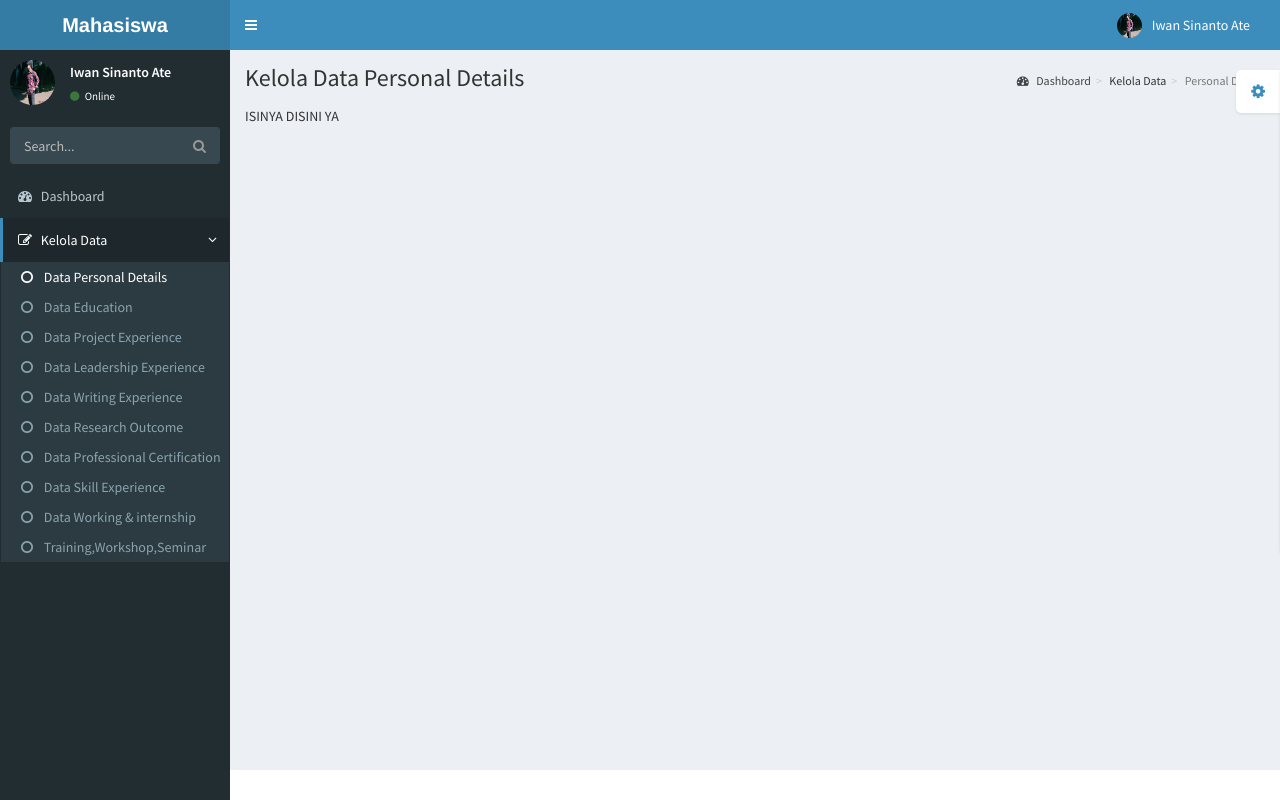
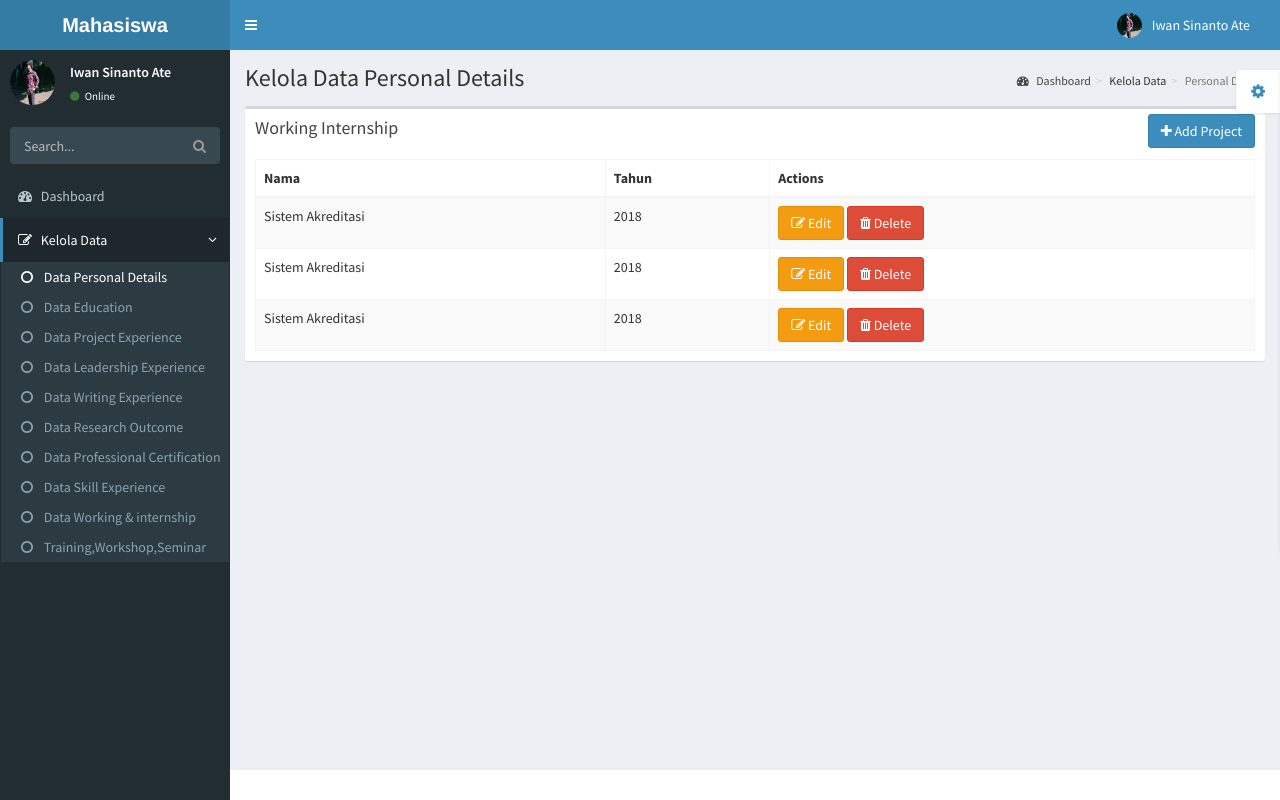
Before and after one commit to Risnawati31/Sistem-Akreditasi-Modul-Mahasiswa, a PHP site: page /pages/kelola-data/working-internship.php in a window 1280 px wide. Run offline with PHP 8.4, Linux system fonts and the light colour scheme; the visitor is signed in with stand-in values (Sample User, id 1); some libraries are stand-ins or nearby versions.

Commit message:
Menambahkan Working Internship

```diff
--- a/pages/kelola-data/working-internship.php
+++ b/pages/kelola-data/working-internship.php
@@ -1,5 +1,128 @@
 <?php include '../static/top.php'; ?>
-  <section class="content">
-    ISINYA DISINI YA
-  </section>
+    <section class="content">
+      <div class="row">
+        <div class="col-xs-12">
+          <div class="box">
+            <div class="box-header">
+              <h3 class="box-title">Working Internship</h3>
+              <div class="pull-right box-tools">
+	            	<button class="btn btn-primary btn-md" data-toggle="modal" data-target="#modalAdd" title="" data-original-title="Remove"><i class="fa fa-plus"> </i> Add Project</button>
+	          </div>
+            </div><!-- /.box-header -->
+            <div class="box-body">
+              <table class="table table-bordered table-striped">
+                <thead>
+                  <tr>
+                    <th>Nama</th>
+                    <th>Tahun</th>
+                    <th>Actions</th>
+                  </tr>
+                </thead>
+                <tbody>
+                	<tr>
+                        <td>Sistem Akreditasi</td>
+                        <td>2018</td>
+                        <td>
+                            <a href="#editPersonalDetail" class="btn  btn-warning btn-md" data-toggle="modal" data-target="#modalEdit"><i class="fa fa-edit" data-toggle="tooltip" title="Edit"></i> Edit</a>
+
+                            <a href="#deletePersonalDetail" class="btn  btn-danger btn-md" data-toggle="modal" data-target="#modalDelete"><i class="fa fa-trash" data-toggle="tooltip" title="Delete"></i> Delete</a>
+                        </td>
+                	</tr>
+                	<tr>
+                        <td>Sistem Akreditasi</td>
+                        <td>2018</td>
+                        <td>
+                            <a href="#editPersonalDetail" class="btn  btn-warning btn-md" data-toggle="modal" data-target="#modalEdit"><i class="fa fa-edit" data-toggle="tooltip" title="Edit"></i> Edit</a>
+
+                            <a href="#deletePersonalDetail" class="btn  btn-danger btn-md" data-toggle="modal" data-target="#modalDelete"><i class="fa fa-trash" data-toggle="tooltip" title="Delete"></i> Delete</a>
+                        </td>
+                	</tr>
+                	<tr>
+                        <td>Sistem Akreditasi</td>
+                        <td>2018</td>
+                        <td>
+                            <a href="#editPersonalDetail" class="btn  btn-warning btn-md" data-toggle="modal" data-target="#modalEdit"><i class="fa fa-edit" data-toggle="tooltip" title="Edit"></i> Edit</a>
+
+                            <a href="#deletePersonalDetail" class="btn  btn-danger btn-md" data-toggle="modal" data-target="#modalDelete"><i class="fa fa-trash" data-toggle="tooltip" title="Delete"></i> Delete</a>
+                        </td>
+                	</tr>
+                </tbody>
+              </table>
+            </div><!-- /.box-body -->
+          </div><!-- /.box -->
+        </div><!-- /.col -->
+
+     <div id="modalAdd" class="modal fade" role="dialog">
+      <div class="modal-dialog">
+          <div class="modal-content">
+          <div class="modal-header">
+            <button type="button" class="close" data-dismiss="modal" aria-label="Close"><span aria-hidden="true">×</span></button>
+            <h4 class="modal-title">Edit Project</h4>
+          </div>
+          <div class="modal-body">
+
+             <div class="form-group">
+                <label>Nama</label>
+                <input type="text" class="form-control" name="name" placeholder="Masukan Nama">
+              </div>
+
+              <div class="form-group">
+                <label>Tahun</label>
+                <textarea type="text" class="form-control" name="alamat" placeholder="Masukan Tahun"></textarea>
+              </div>
+          </div>
+          <div class="modal-footer">
+            <button type="button" class="btn btn-default pull-left" data-dismiss="modal">Tutup</button>
+            <button type="button" class="btn btn-primary">Simpan</button>
+          </div>
+        </div>
+      </div>
+    </div>
+
+    <div id="modalEdit" class="modal fade" role="dialog">
+  		<div class="modal-dialog">
+	        <div class="modal-content">
+		      <div class="modal-header">
+		        <button type="button" class="close" data-dismiss="modal" aria-label="Close"><span aria-hidden="true">×</span></button>
+		        <h4 class="modal-title">Edit Project</h4>
+		      </div>
+		      <div class="modal-body">
+             <div class="form-group">
+                <label>Nama</label>
+                <input type="text" class="form-control" name="name" placeholder="Masukan Nama">
+              </div>
+
+              <div class="form-group">
+                <label>Tahun</label>
+                <textarea type="text" class="form-control" name="alamat" placeholder="Masukan Tahun"></textarea>
+              </div>
+		      </div>
+		      <div class="modal-footer">
+		        <button type="button" class="btn btn-default pull-left" data-dismiss="modal">Tutup</button>
+		        <button type="button" class="btn btn-primary">Simpan</button>
+		      </div>
+		    </div>
+      </div>
+    </div>
+
+		<div id="modalDelete" class="modal modal-danger fade" role="dialog">
+	  		<div class="modal-dialog">
+		        <div class="modal-content">
+			      <div class="modal-header">
+			        <button type="button" class="close" data-dismiss="modal" aria-label="Close"><span aria-hidden="true">×</span></button>
+			        <h4 class="modal-title">Delete Project</h4>
+			      </div>
+			      <div class="modal-body">
+			        <p>Apakah kamu ingin menghapus data ini?</p>
+			      </div>
+			      <div class="modal-footer">
+			        <button type="button" class="btn btn-outline pull-left" data-dismiss="modal">Tutup</button>
+			        <button type="button" class="btn btn-outline">YA</button>
+			      </div>
+			    </div>
+		    </div>
+	    </div>
+
+      </div><!-- /.row -->
+    </section>
 <?php include '../static/bot.php'; ?>
```
